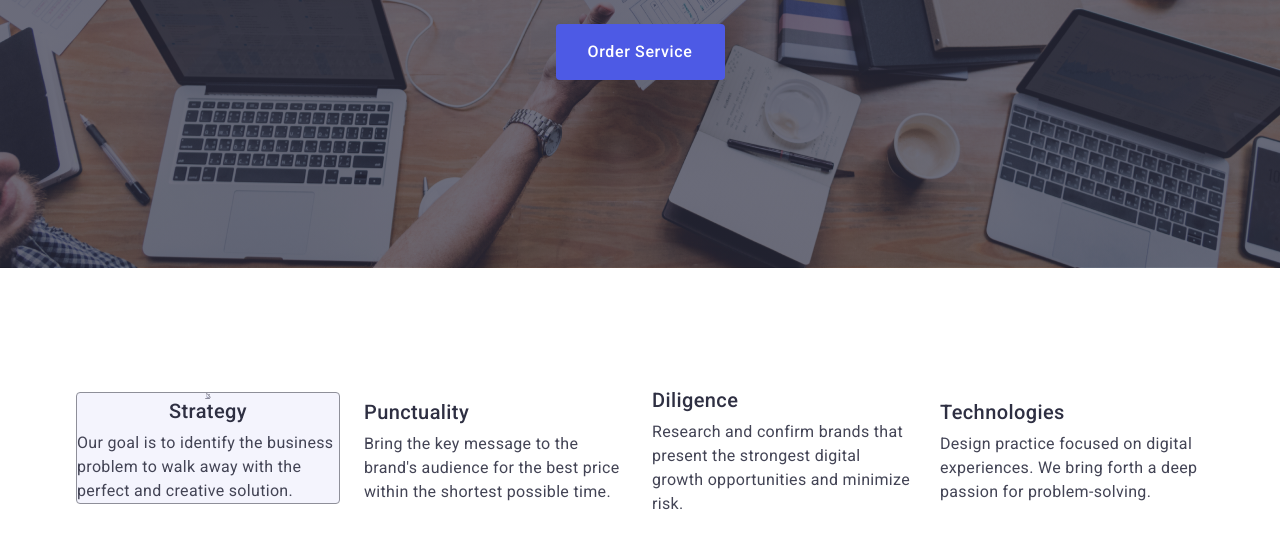
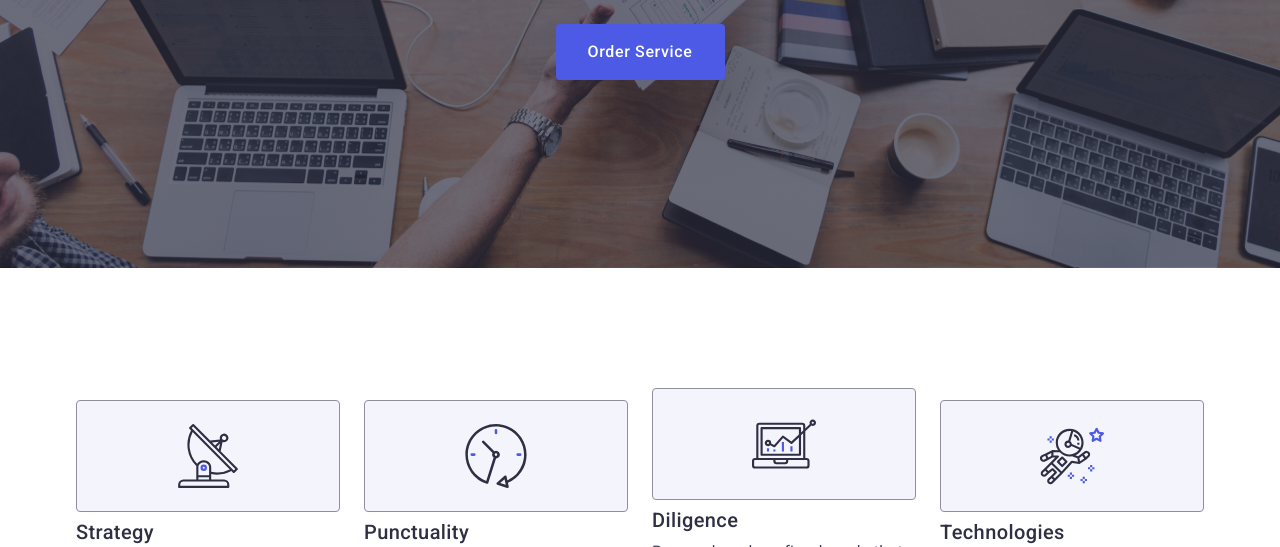
Before and after one commit to oksana-rybalka/goit-markup-hw-04, a plain HTML site: page index.html in a window 1280 px wide. Shown: the part 405-952 px from the top of the page. Drawn offline with nearby package versions, Linux system fonts and the light colour scheme.

Commit message:
solutioon-icon

```diff
--- a/css/styles.css
+++ b/css/styles.css
@@ -179,7 +179,7 @@ margin-bottom: 48px;
         clip: rect(0 0 0 0);
         overflow: hidden;
 }
-.container-solution {
+.container-solution-icon {
     display: flex;
     flex-direction: column;
     align-items: center;
@@ -363,6 +363,7 @@ letter-spacing: 0.02em;
 }
 
 /*footer*/
+
 .footer-container {
     display: flex;
     align-items: baseline;
@@ -406,8 +407,8 @@ max-width: 264px
 .social-footer-item {
     width: 40px;
     height: 40px;
-    transition: background-color 250ms cubic-bezier(0.4, 0, 0.2, 1);
 }
+
 .social-footer-link {
     width: 100%;
     height: 100%;
@@ -416,6 +417,7 @@ max-width: 264px
     display: flex;
     align-items: center;
     justify-content: center;
+    transition: background-color 250ms cubic-bezier(0.4, 0, 0.2, 1);
 }
 .social-footer-link:hover,
 .social-footer-link:focus {
--- a/index.html
+++ b/index.html
@@ -74,37 +74,56 @@
           <h2 class="visually-hidden">for busines</h2>
           <ul class="list-solutions">
             <li class="solution-item">
-              <div class="container-solution">
-                <svg class="icon-solution" width="64px" height="64px">
+              <div class="container-solution-icon">
+                <svg class="icon-solution" width="64" height="64">
                   <use href="./images/icons.svg#icon-antenna"></use>
                 </svg>
+              </div>
                 <h3 class="title-solution">Strategy</h3>
                 <p class="text-solution">
                   Our goal is to identify the business problem to walk away with
                   the perfect and creative solution.
                 </p>
-              </div>
+
             </li>
             <li class="solution-item">
+              <div class="container-solution-icon">
+                <svg class="icon-solution" width="64" height="64">
+                  <use href="./images/icons.svg#icon-clock"></use>
+                </svg>
+              </div>
                 <h3 class="title-solution">Punctuality</h3>
                 <p class="text-solution">
-                Bring the key message to the brand's audience for the best price
-                within the shortest possible time.
+                  Bring the key message to the brand's audience for the best
+                  price within the shortest possible time.
                 </p>
+
             </li>
             <li class="solution-item">
+              <div class="container-solution-icon">
+                <svg class="icon-solution" width="64" height="64">
+                  <use href="./images/icons.svg#icon-diagram"></use>
+                </svg>
+              </div>
                 <h3 class="title-solution">Diligence</h3>
                 <p class="text-solution">
                   Research and confirm brands that present the strongest digital
                   growth opportunities and minimize risk.
                 </p>
+
             </li>
             <li class="solution-item">
+              <div class="container-solution-icon">
+                <svg class="icon-solution" width="64" height="64">
+                  <use href="./images/icons.svg#icon-astronaut"></use>
+                </svg>
+              </div>
                 <h3 class="title-solution">Technologies</h3>
                 <p class="text-solution">
-                Design practice focused on digital experiences. We bring forth a
-                deep passion for problem-solving.
+                  Design practice focused on digital experiences. We bring forth
+                  a deep passion for problem-solving.
                 </p>
+
             </li>
           </ul>
         </div>
```
Lines whose indentation alone changed are shown as unchanged.
